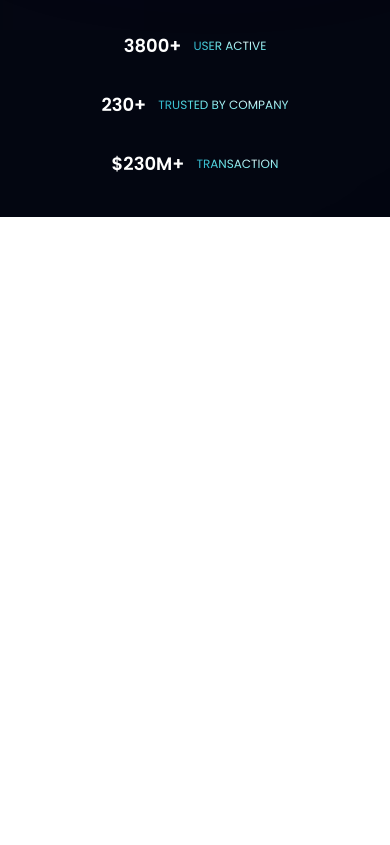
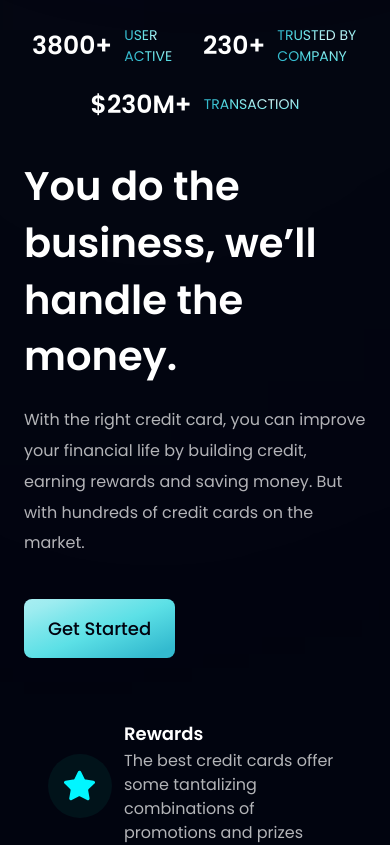
Before and after one commit to Marex-cpu/React-project---Bank-Modern-UL-UX, a React (Create React App) app: page / in a window 390 px wide. Shown: the part 1140-1985 px from the top of the page. Before the commit the page ends 1357 px from the top, so only its background shows below. Built offline with nearby package versions, Linux system fonts and the light colour scheme.

Commit message:
business component

```diff
--- a/src/App.jsx
+++ b/src/App.jsx
@@ -24,6 +24,7 @@ const App = () => {
       <div className={`bg-primary ${styles.paddingX} ${styles.flexStart}`}>
         <div className={`${styles.boxWidth}`}>
           <Stats/>
+          <Business/>
         </div>
       </div>
     </div>
--- a/src/components/Business.jsx
+++ b/src/components/Business.jsx
@@ -1,8 +1,42 @@
-import React from 'react'
+import React from 'react';
+import { features } from '../constants/texts';
+import styles, { layout } from '../styles';
+import Button from './Button';
 
 const Business = () => {
+  const FeatureCard = ({ icon, title, content, index }) => (
+    <div className={`flex flex-row items-center p-6 rounded-[20px] ${index !== features.length - 1 ? 'mb-6' : 'mb-0'} feature-card`}>
+      <div className={`w-[64px] h-[64px] rounded-full ${styles.flexCenter} bg-dimBlue`}>
+        <img src={icon} alt="icon" className={`w-[50%] h-[50%] object-contain `}/>
+      </div>
+      <div className='flex-1 flex flex-col ml-3'>
+        <h4 className='font-poppins font-semibold text-white text-[18px] leading-[23px] mb-1'>{title}</h4>
+        <p  className='font-poppins font-normal text-dimWhite text-[16px] leading-[24px] mb-1'>{content}</p>
+      </div>
+    </div>
+  )
+
+
+
   return (
-    <div>Business</div>
+    <section id='features' className={layout.section}>
+
+      {/* left content */}
+      <div className={layout.sectionInfo}>
+        <h2 className={styles.heading2}>You do the business, <br className='sm:block hidden'/> we’ll handle the money.</h2>
+        <p className={`${styles.paragraph} max-w-[470px] mt-5`}>With the right credit card, you can improve your financial life by building credit, earning rewards and saving money. But with hundreds of credit cards on the market.</p>
+        <Button styles='mt-10'/>
+      </div>
+
+      {/* right content */}
+      <div className={`${layout.sectionImg} flex-col`}>
+        {features.map((feature, index) => {
+          return (
+            <FeatureCard key={feature.id} {...feature} index={index}/>
+          )
+        })}
+      </div>
+    </section>
   )
 }
 
--- a/src/components/Button.jsx
+++ b/src/components/Button.jsx
@@ -1,8 +1,8 @@
-import React from 'react'
+import React from 'react';
 
-const Button = () => {
+const Button = ({ styles }) => {
   return (
-    <div>Button</div>
+    <button type='button' className={`py-4 px-6 bg-blue-gradient font-poppins font-medium text-[18px] text-primary outline-none rounded-lg ${styles} buisinessBtn transition-all`}>Get Started</button>
   )
 }
 
--- a/src/components/GetStarted.jsx
+++ b/src/components/GetStarted.jsx
@@ -4,7 +4,7 @@ import { arrowUp } from '../assets';
 
 const GetStarted = () => {
   return (
-    <div className={`${styles.flexCenter} w-[140px] h-[140px] rounded-full bg-blue-gradient p-[2px] cursor-pointer  `}>
+    <div className={`${styles.flexCenter} w-[140px] h-[140px] rounded-full bg-blue-gradient bg-white p-[2px] cursor-pointer transition-all `}>
       <div className={`flex items-center justify-center flex-col bg-primary w-[100%] h-[100%] rounded-full`}>
         <div className={`${styles.flexStart} flex-row`}>
           <p className='font-poppins font-medium text-[18px] leading-[23px] mr-2'>
--- a/src/components/Stats.jsx
+++ b/src/components/Stats.jsx
@@ -4,12 +4,12 @@ import { stats } from '../constants/texts';
 
 const Stats = () => {
   return (
-    <section className={`${styles.flexCenter} ss:flex-row flex-col sm:mb-20 mb-6`}>
+    <section className={`${styles.flexCenter} flex-row flex-wrap md:mb-20 mb-0`}>
       {stats.map((stat) => {
         return (
-          <div key={stat.id} className={`flex-1 flex justify-center items-center flex-row m-2`}>
-            <h4 className='font-poppins font-semibold md:text-[40px] sm:text-[25px] text-[18px] md:leading-[53px] leading-[43px] text-white'>{stat.value}</h4>
-            <p className='font-poppins font-noraml md:text-[20px] sm:text-[15px] text-[12px] md:leading-[26px] leading-[21px] text-gradient uppercase ml-3'>{stat.title}</p>
+          <div key={stat.id} className={`flex flex-1 justify-center items-center flex-row  m-2`}>
+            <h4 className='font-poppins font-semibold md:text-[40px] sm:text-[30px] text-[25px] md:leading-[53px] leading-[43px] text-white'>{stat.value}</h4>
+            <p className='font-poppins font-noraml md:text-[20px] sm:text-[16px] text-[14px] md:leading-[26px] leading-[21px] text-gradient uppercase ml-3'>{stat.title}</p>
           </div>
         )
       })}
--- a/src/index.css
+++ b/src/index.css
@@ -48,9 +48,6 @@
     #33bbcf 90.29%
   );
   transition: all 300ms;
-}
-.bg-blue-gradient:hover {
-  background: white;
 }
 
 .bg-black-gradient {
@@ -145,3 +142,19 @@
   background: rgba(255, 255, 255, 0.6);
   filter: blur(750px);
 }
+
+/* getStarted button */
+.bg-white:hover {
+  background: white;
+}
+.buisinessBtn:hover {
+  background: linear-gradient(
+    60deg,
+    #def9fa -43.27%,
+    #bef3f5 -21.24%,
+    #9dedf0 12.19%,
+    #7de7eb 29.82%,
+    #5ce1e6 51.94%,
+    #33bbcf 90.29%
+  );
+}
--- a/src/styles.js
+++ b/src/styles.js
@@ -2,7 +2,7 @@ const styles = {
   boxWidth: "xl:max-w-[1280px] w-full",
 
   heading2:
-    "font-poppins font-semibold xs:text-[48px] text-[40px] text-white xs:leading-[76.8px] leading-[66.8px] w-full",
+    "font-poppins font-semibold xs:text-[45px] text-[40px] text-white xs:leading-[66.8px] leading-[56.8px] w-full",
   paragraph:
     "font-poppins font-normal text-dimWhite ss:text-[18px] text-[16] leading-[30.8px]",
 
```
